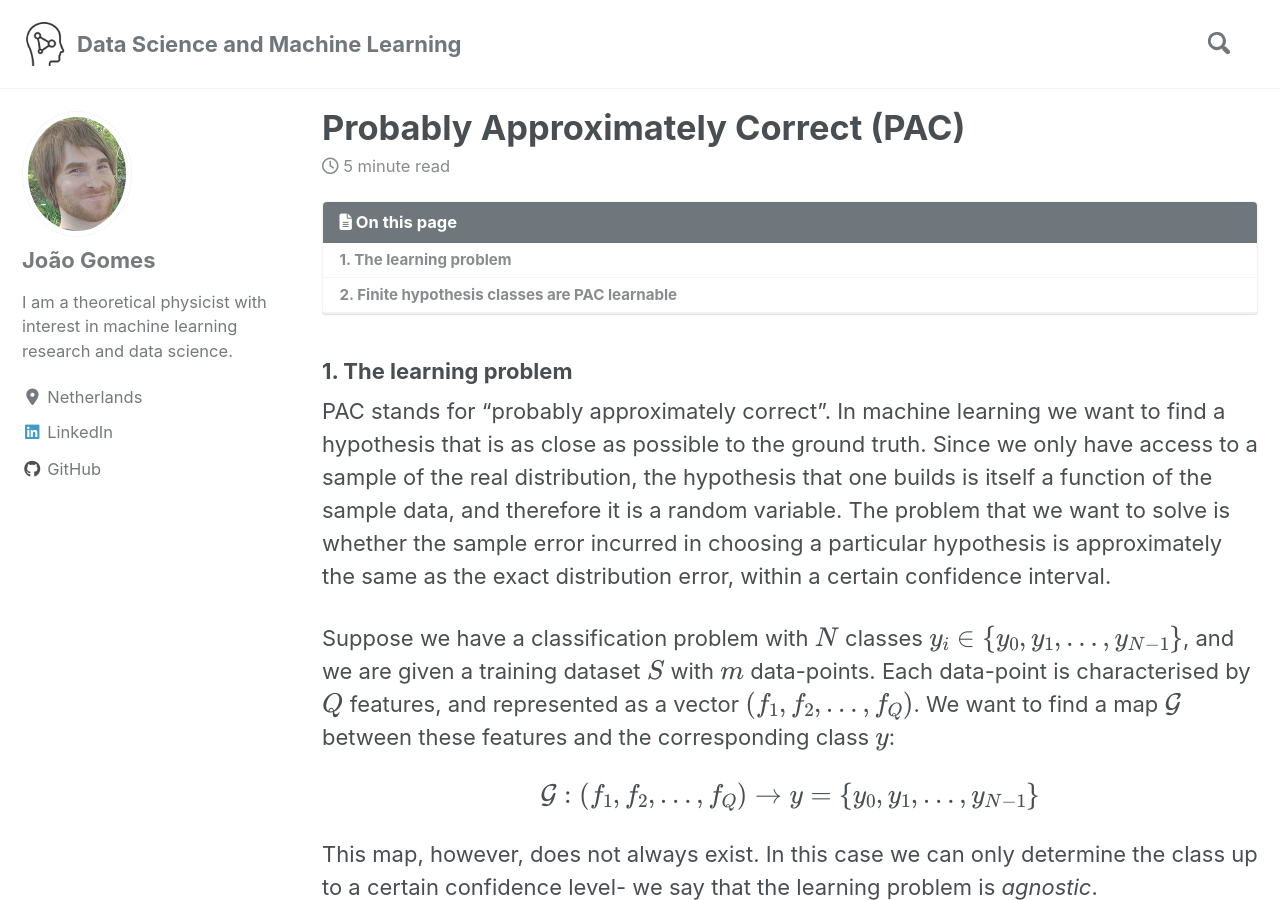
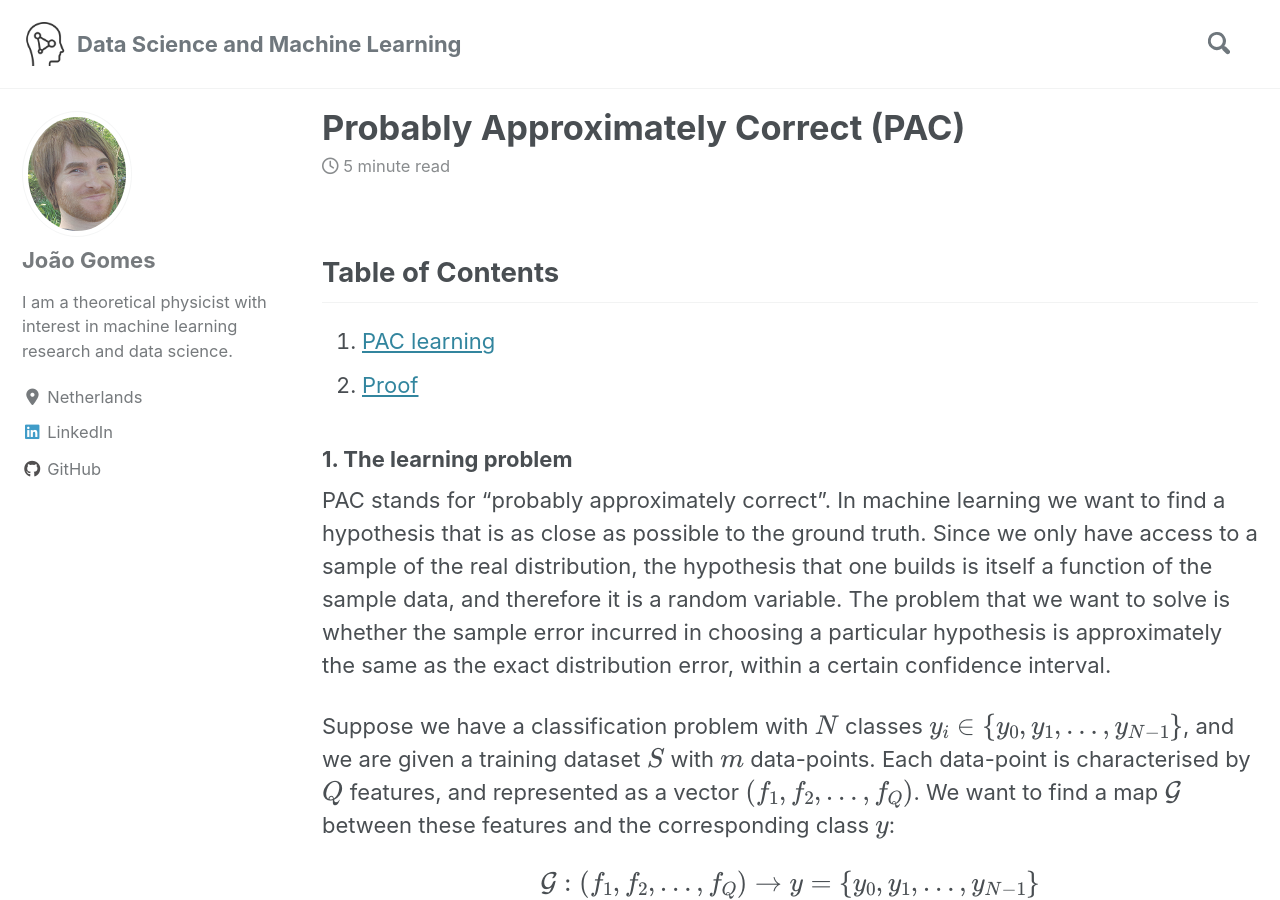
Before and after one commit to joaomvg/ml-pelican-website, a Jekyll site: the page built from _posts/2020-4-14-PAC_learning.md, in a window 1280 px wide and 900 px high. Built offline with Jekyll 4.4.1, drawn with Linux system fonts in a browser that asks for light colours; cached includes are drawn as plain includes; nearby versions of some CDN libraries; formulas are drawn with MathJax 3.

Commit message:
toc markdown

```diff
--- a/_posts/2020-4-14-PAC_learning.md
+++ b/_posts/2020-4-14-PAC_learning.md
@@ -3,18 +3,20 @@ title: "Probably Approximately Correct (PAC) "
 date: 2020-04-14
 tags: [machine learning, data science]
 header:
-  teaser: /images/circle_learning_epsilon.png
+  #teaser: /images/circle_learning_epsilon.png
   #image: "/images/NeuralNetwork.jpg"
 excerpt: "One of the most important fundamental concepts of machine learning. We go over an example and later show a proof."
   #image: /images/circle_learning_epsilon.png
 mathjax: true
-toc: true
+#toc: true
 classes: wide
 ---
 
+## Table of Contents
+1. [PAC learning](# pac)
+2. [Proof](# proof)
 
-
-### 1. The learning problem
+### 1. The learning problem <a name="pac"></a>
 
 PAC stands for "probably approximately correct". In machine learning we want to find a hypothesis that is as close as possible to the ground truth. Since we only have access to a sample of the real distribution, the hypothesis that one builds is itself a function of the sample data, and therefore it is a random variable.  The problem that we want to solve is whether the sample error incurred in choosing a particular hypothesis  is approximately the same as the exact distribution error, within a certain confidence interval.
 
@@ -79,7 +81,7 @@ $$\mathcal{L}(D,h)\leq\frac{1}{m}\ln\left(\frac{1}{\delta}\right)$$
 
 with probability $$1-\delta$$.
 
-### 2. Finite hypothesis classes are PAC learnable
+### 2. Finite hypothesis classes are PAC learnable <a name="proof"></a>
 
 We have a finite hypothesis class with $$B$$ hypothesis, that is, $$H_B=\{h_1,\ldots,h_B\}$$. We also assume for the moment that this class is realisable, meaning that it contains $$h^\star$$, the ground truth. We want to show that
 
```
